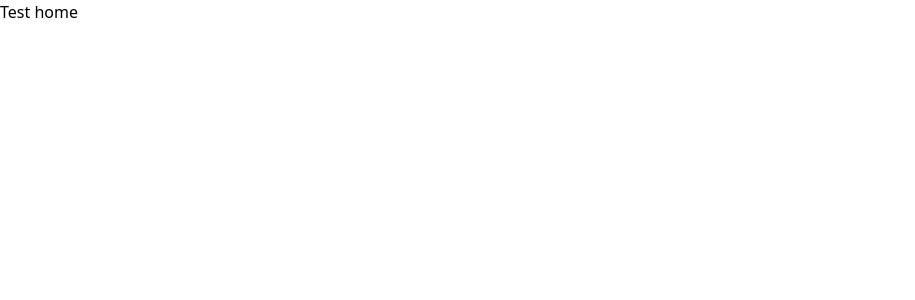
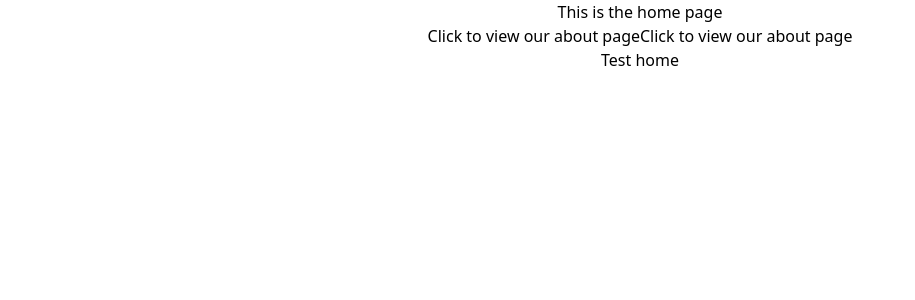
Before and after one commit to SyuQyu/WeCare, a React (Create React App) app: page / in a window 1280 px wide. Shown: the top 300 px of the page, without its empty margins (0-915 px from the left). Built offline with nearby package versions, Linux system fonts and the light colour scheme.

Commit message:
update routing

```diff
--- a/src/App.js
+++ b/src/App.js
@@ -1,9 +1,19 @@
 
 import './App.css';
+import { Routes, Route } from "react-router-dom"
 import Home from './Pages/Home';
+import About from './Pages/About';
+import Header from './Pages/Components/header';
 function App() {
   return (
-    <Home />
+    <div className="App">
+    <Header />
+    <Routes>
+      <Route path="/" element={ <Home/> } />
+      <Route path="home" element={ <Home/> } />
+      <Route path="about" element={ <About/> } />
+    </Routes>
+  </div>
   );
 }
 
--- a/src/Pages/Components/header.js
+++ b/src/Pages/Components/header.js
@@ -5,8 +5,8 @@ export default function Header() {
     return (
         <div>
             <h1>This is the home page</h1>
+            <Link to="home">Click to view our about page</Link>
             <Link to="about">Click to view our about page</Link>
-            <Link to="contact">Click to view our contact page</Link>
         </div>
     )
 }
```
